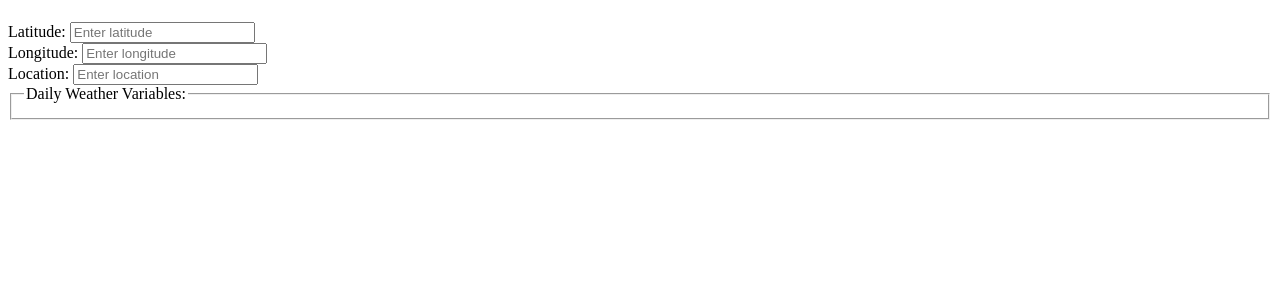
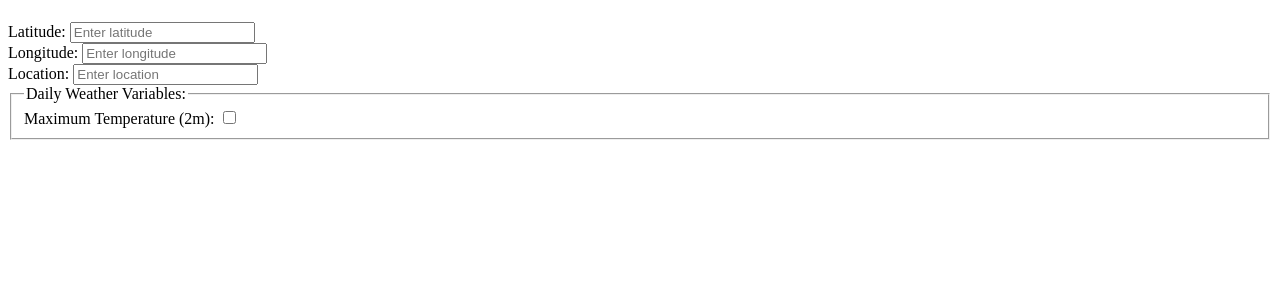
Before and after one commit to ajaypodicheti/weather, a Python web app: template templates/index.html in a window 1280 px wide. Shown: the part 58-358 px from the top of the page. Run offline with Jinja, Linux system fonts and the light colour scheme; the template is opened without the code that fills it, so the values that code supplies are empty.

Commit message:
ADDED checkbox for max temp

```diff
--- a/templates/index.html
+++ b/templates/index.html
@@ -24,6 +24,9 @@
             <fieldset>
                 <legend>Daily Weather Variables:</legend>  <!-- Fieldset for daily weather variables -->
 
+                <label for="max_temp_checkbox">Maximum Temperature (2m):</label>
+                <input type="checkbox" id="max_temp_checkbox" name="max_temp_checkbox"><br>  <!-- Checkbox for maximum temperature -->
+
             </fieldset>
 
 
```
